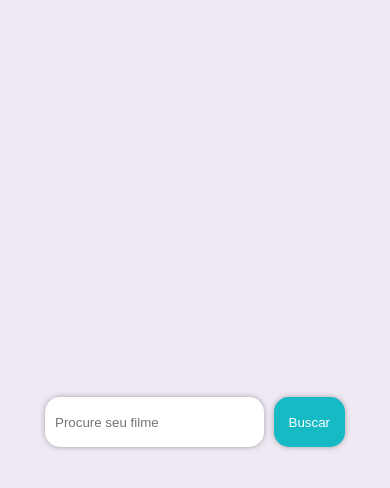
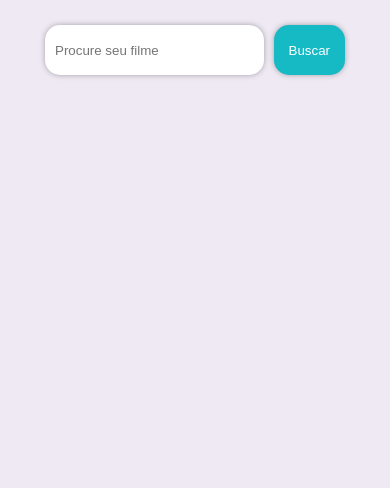
Before and after one commit to filromano/movie-challenge, a Nuxt app: page / in a window 390 px wide. Shown: the top 488 px of the page. Built offline with nearby package versions, Linux system fonts and the light colour scheme.

Commit message:
responsive detail page

```diff
--- a/assets/css/main.scss
+++ b/assets/css/main.scss
@@ -1,6 +1,6 @@
 @import './utils.scss';
 
-html, body, #__nuxt, #__layout {
+html, body {
   display: block;
   width: 100%;
   height: 100%;
--- a/components/MoviePagination.vue
+++ b/components/MoviePagination.vue
@@ -59,10 +59,12 @@ export default {
       width: 100%;
       margin-top: 50px;
       list-style: none;
+
       li {
         padding: 10px;
         cursor: pointer;
       }
+
       .current {
         color: blue;
       }
@@ -77,6 +79,7 @@ export default {
 
       .last {
         display: block !important;
+
         &::before {
           content:'...'
         }
--- a/pages/details/_imdbID.vue
+++ b/pages/details/_imdbID.vue
@@ -46,18 +46,11 @@ export default {
 </script>
 
 <style lang="scss">
-  .container {
-    position: relative;
-    box-sizing: border-box;
-    display: block;
-    width: 100%;
-    height: 100%;
-  }
+  @import '../../assets/css/utils.scss';
 
   .detail-page {
-    display: flex;
-    flex-direction: column;
-    width: 80%;
+    @include flexDisplay($direction: column);
+    width: 100%;
     height: 80%;
     margin: 0 auto;
     .header {
@@ -65,15 +58,24 @@ export default {
         font-size: 2.5em;
       }
       .sub-header {
+        margin-top: 10px;
         font-size: 1.2em;
         color: rgb(41, 41, 41);
       }
     }
     .info {
-      display: flex;
+      @include flexDisplay($direction: column, $items: center);
       width: 100%;
       margin-top: 30px;
-      align-items: center;
+
+      .movie-poster {
+        @include flexDisplay($items: center, $content: center);
+        max-width: 100%;
+
+        img {
+          max-width: 100%
+        }
+      }
 
       .details {
         display: block;
@@ -86,5 +88,22 @@ export default {
         }
       }
     }
+    @include respond-to('medium') {
+      .info {
+        flex-direction: row;
+        justify-content: center;
+        width: 80%;
+        margin: 30px auto 0;
+
+        .movie-poster {
+          width: 40%;
+        }
+
+        .details {
+          width: 60%;
+          margin-top: 0px;
+        }
+      }
+    }
   }
 </style>
--- a/pages/index.vue
+++ b/pages/index.vue
@@ -26,7 +26,7 @@ export default {
     width: 100%;
     height: 100%;
     .top {
-      top: 5%;
+      top: 2%;
     }
   }
 
```
